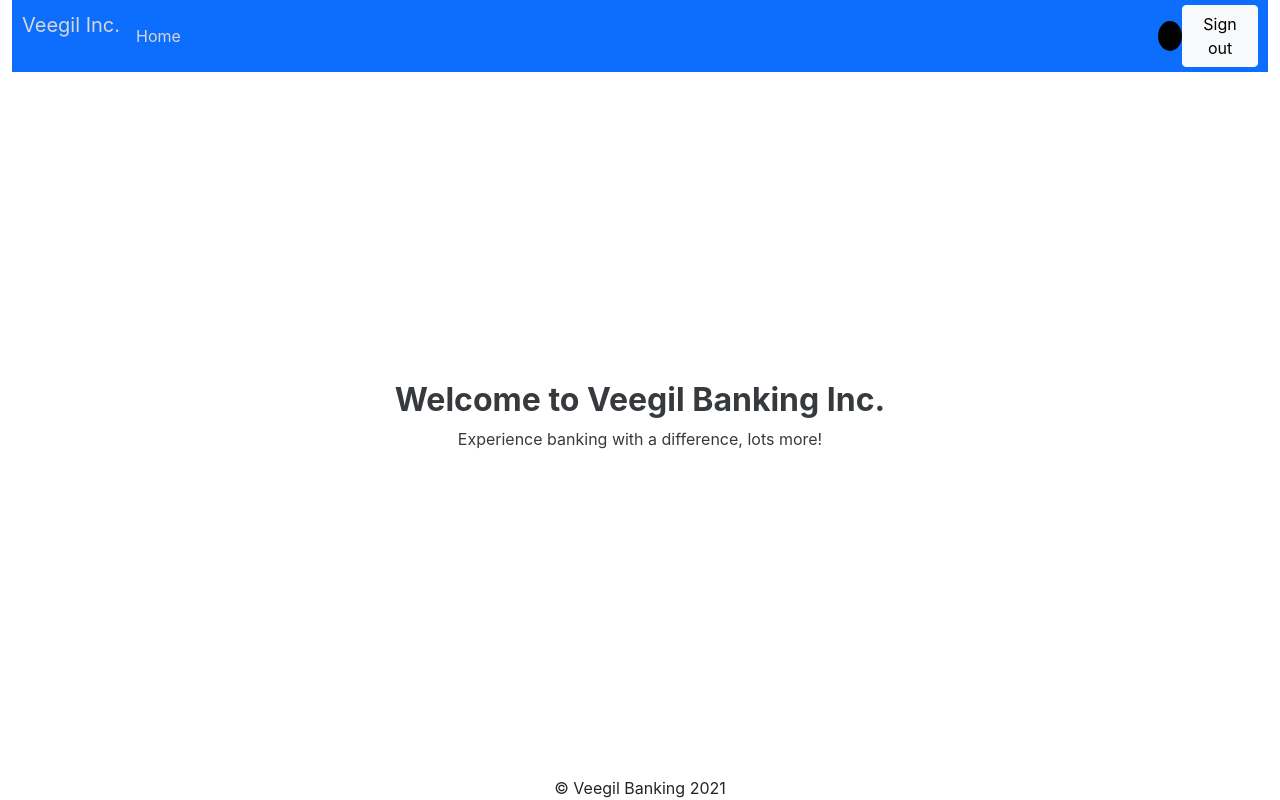
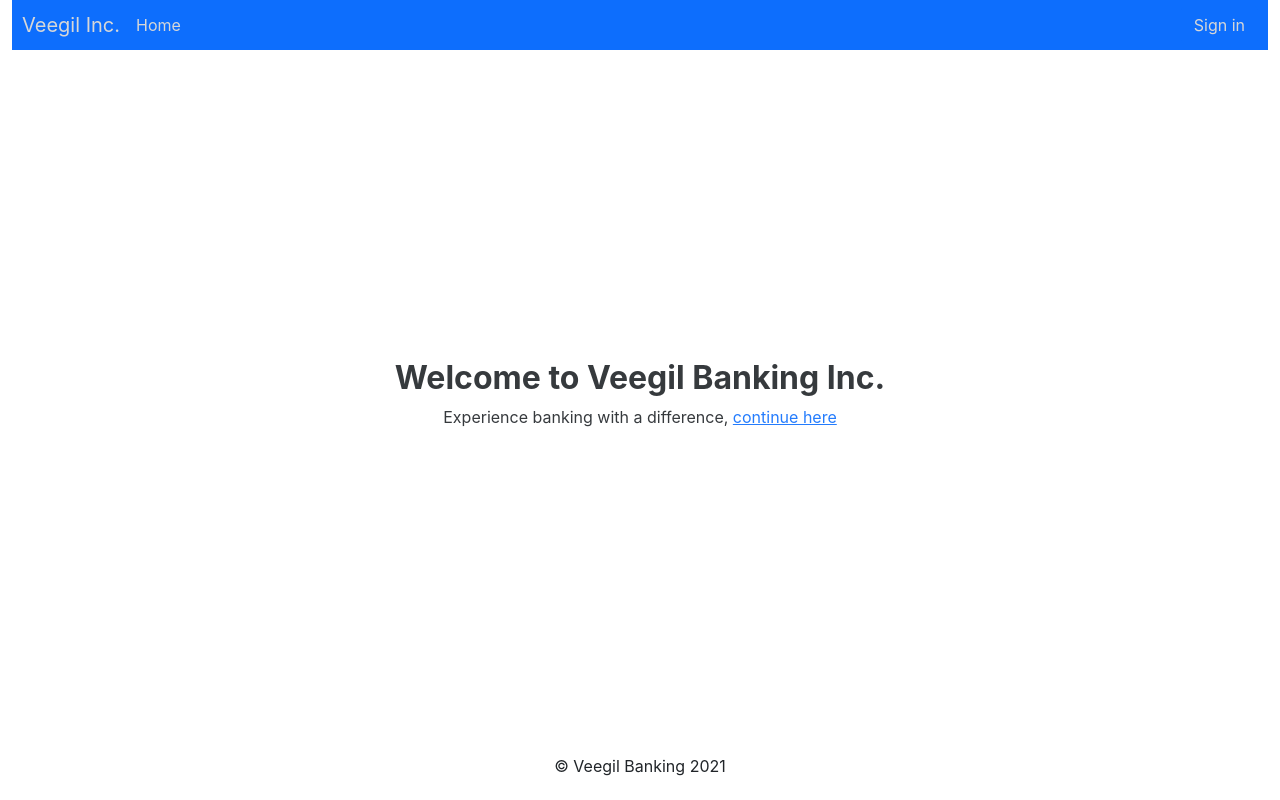
Before and after one commit to KellsCodes/veegil-bank-client, a React (Create React App) app: page / in a window 1280 px wide. Built offline with nearby package versions, Linux system fonts and the light colour scheme; no server answers; the HTML template or start-up script is replaced by a standard one.

Commit message:
cookie error

```diff
--- a/src/components/home/Home.js
+++ b/src/components/home/Home.js
@@ -8,7 +8,7 @@ const Home = ({props}) => {
         <div className='container home-set-up'>
             <h1>Welcome to Veegil Banking Inc.</h1>
             <p>Experience banking with a difference, {
-                (props.user && !props.user._id) ? (<span><Link to='/signup'>continue here</Link></span>) : (<span>lots more!</span>)
+                (!props.user) ? (<span><Link to='/signup'>continue here</Link></span>) : (<span>lots more!</span>)
             }
             </p>
         </div>
--- a/src/components/navbar/Navbar.js
+++ b/src/components/navbar/Navbar.js
@@ -30,7 +30,7 @@ const Navbar = ({userProp, setUser}) => {
                     </div>
                     {
                         // check if a user exist to disable sign in button
-                        (userProp && !userProp._id) ? (<button className='btn btn-primary'><Link to='/signin'>Sign in</Link></button>) : (
+                        (!userProp) ? (<button className='btn btn-primary'><Link to='/signin'>Sign in</Link></button>) : (
                             <div className='user-settings'>
                                 <div className='action-area'>
                                     <span>{userProp?.firstname[0]}</span>
```
